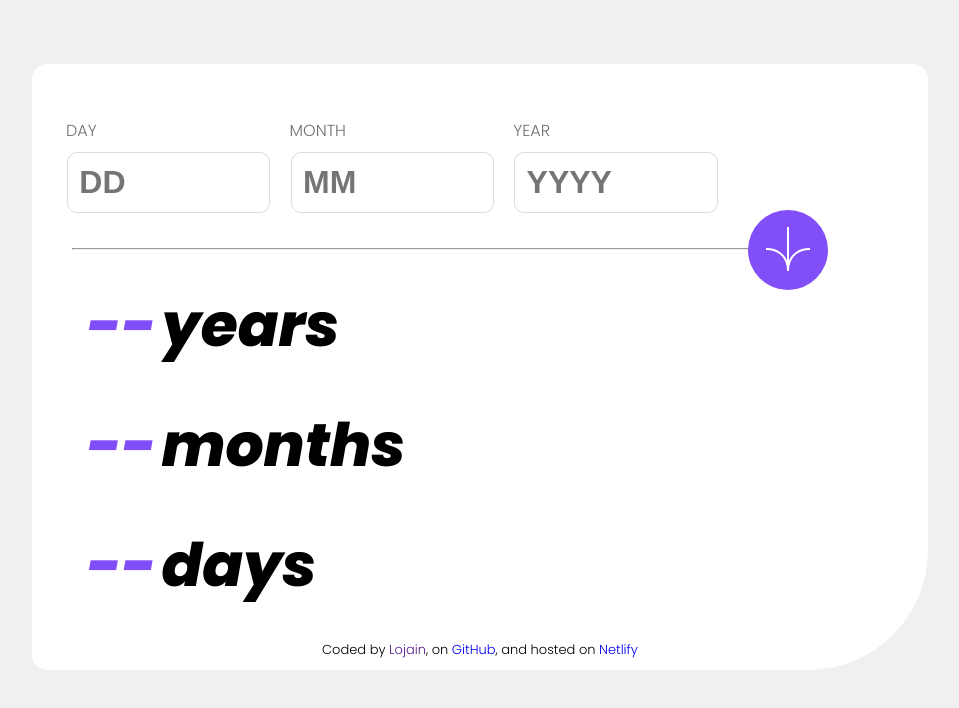
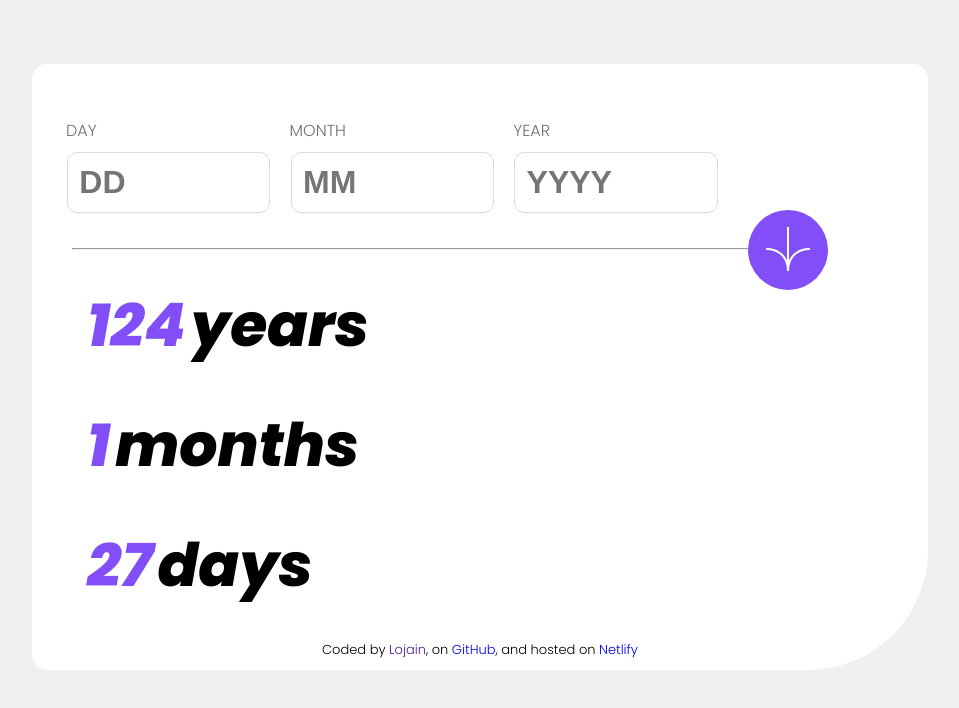
Before and after one commit to Loja-in/Age-calculater, a plain HTML site: page index.html in a window 1280 px wide. Both pictures are taken after a click on the button 948 px from the left and 250 px from the top of the page. Shown: the whole page, without its empty margins (160-1119 px from the left). Drawn offline with Linux system fonts and the light colour scheme.

Commit message:
Update JavaScript code to calculate age from date of birth.

```diff
--- a/script.js
+++ b/script.js
@@ -1,25 +1,26 @@
-let d = document.getElementById('day');
-let m = document.getElementById('month');
-let y = document.getElementById('year');
-let year = document.getElementById('age-year');
-let month = document.getElementById('age-month');
-let day = document.getElementById('age-day');
-let submitBtn = document.querySelector('#submit');
-submitBtn.addEventListener("click", function(){
-    let currentYear = new Date.getFullYear();
+let submitBtn = document.querySelector('#submit')
+submitBtn.addEventListener("click", function() {
+    let d = document.getElementById('day')
+    let m = document.getElementById('month')
+    let y = document.getElementById('year')
+    let year = document.getElementById('age-year')
+    let month = document.getElementById('age-month')
+    let day = document.getElementById('age-day')
+
+    let currentYear = new Date().getFullYear()
     let span = document.querySelector(".error")
-    if (d > 31 || m > 12 || y > currentYear){
-        span.innerHTML = "Invalide year";
-        return;
+    if (+d > 31 || +m > 12 || +y > currentYear) {
+        span.innerHTML = "Invalid year"
+        return
     }
-    const dob = new Date(y.value, m.value - 1, d.value);
-    const diffMs = Date.now() - dob.getTime();
-    const diffYears = Math.floor(diffMs / 86400000 / 365.25);
-    const diffMonths = Math.floor((diffMs / 86400000 / 365.25 - diffYears) * 12);
-    const diffDays = Math.floor((diffMs / 86400000) - (diffYears * 365.25) - (diffMonths * 30.44));
+    const dob = new Date(+y.value, +m.value - 1, +d.value)
+    const diffMs = Date.now() - dob.getTime()
+    const diffYears = Math.floor(diffMs / 86400000 / 365.25)
+    const diffMonths = Math.floor((diffMs / 86400000 / 365.25 - diffYears) * 12)
+    const diffDays = Math.floor((diffMs / 86400000) / (365.25 / 12)) % 30.44
 
-  // Display the age
-  year.innerHTML = diffYears;
-  month.innerHTML = diffMonths;
-  day.innerHTML = diffDays;
-});
+    // Display the age
+    year.innerHTML = diffYears
+    month.innerHTML = diffMonths
+    day.innerHTML = Math.floor(diffDays)
+})
```
Also changed, not shown: index.html (+1 -1 lines).
